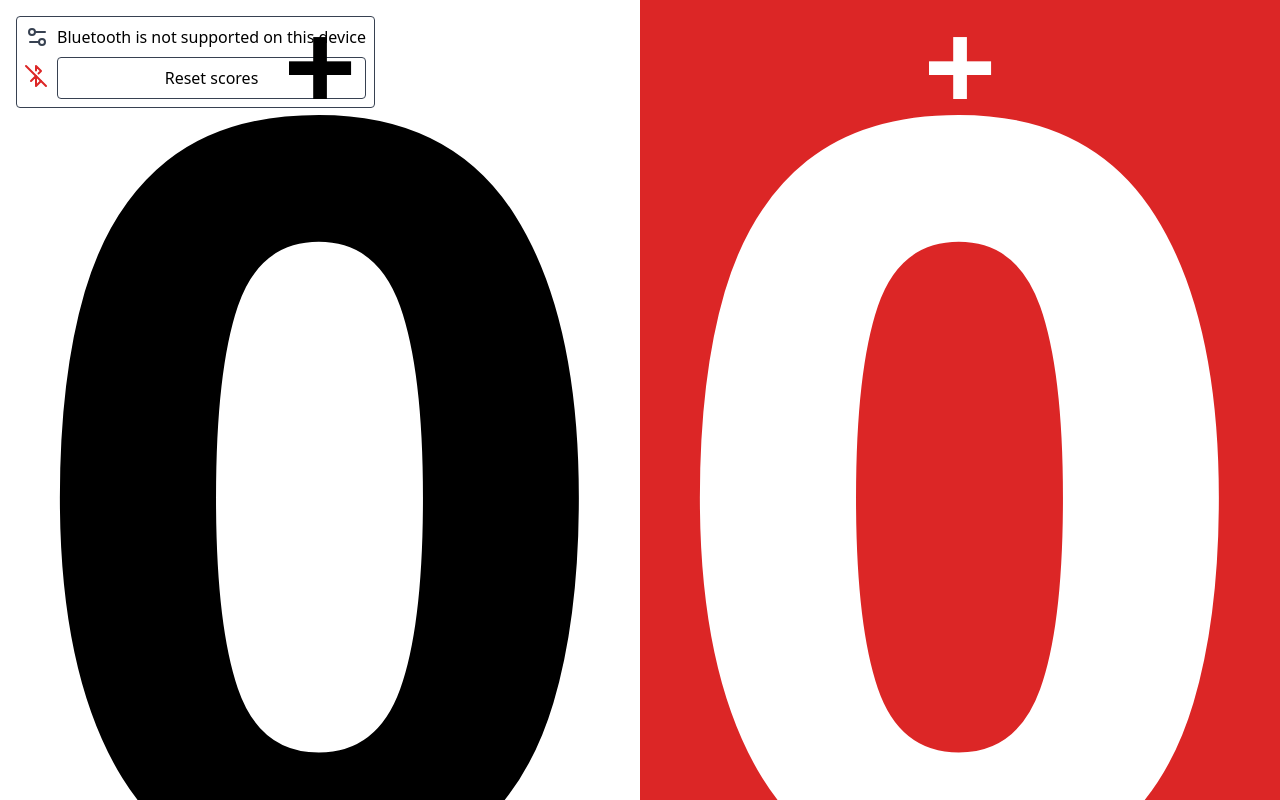
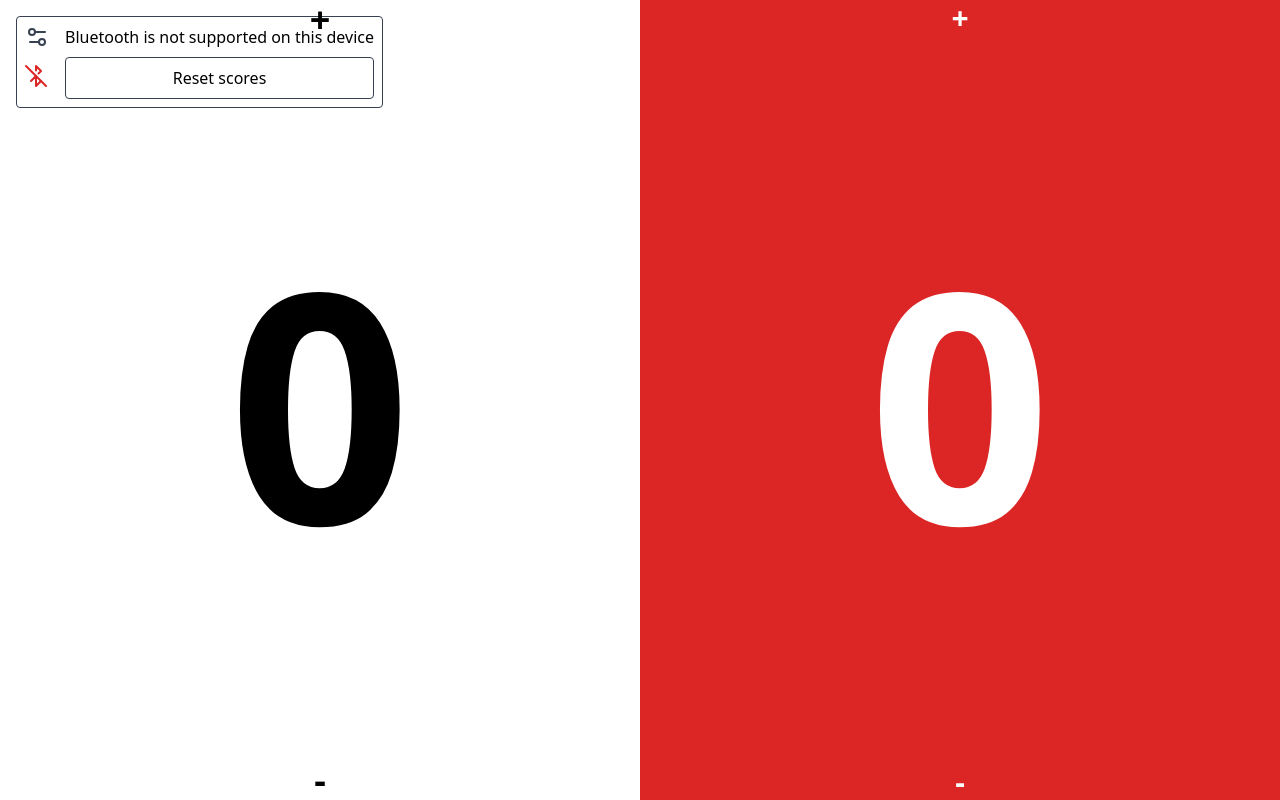
Before and after one commit to wscullen/scoreboard, a React (Vite) app: page / in a window 1280 px wide. Both pictures are taken after a click on the button 37 px from the left and 37 px from the top of the page. Built offline with nearby package versions, Linux system fonts and the light colour scheme.

Commit message:
Add tailwind container queries plugin, fix the layout for 1080p monitor using tw container queries.
Fix menu button so the entire button is clickable.

```diff
--- a/package.json
+++ b/package.json
@@ -11,6 +11,7 @@
     "generate-pwa-assets": "pwa-assets-generator --preset minimal-2023 public/icon.png"
   },
   "dependencies": {
+    "@tailwindcss/container-queries": "^0.1.1",
     "@types/web-bluetooth": "^0.0.20",
     "class-variance-authority": "^0.7.0",
     "lucide-react": "^0.358.0",
--- a/src/App.tsx
+++ b/src/App.tsx
@@ -1,12 +1,9 @@
 import "./App.css";
 import Scoreboard from "./components/Scoreboard";
-// import BluetoothTesting from "./components/BluetoothTesting";
 
 function App() {
-  // const [count, setCount] = useState(0);
-
   return (
-    <div className="flex h-dvh w-dvw overflow-hidden">
+    <div className="@container/main flex h-dvh w-dvw overflow-hidden">
       <Scoreboard />
     </div>
   );
--- a/src/components/BluetoothControlPanel.tsx
+++ b/src/components/BluetoothControlPanel.tsx
@@ -62,13 +62,18 @@ const BluetoothControlPanel = ({
   }, [supportsBluetooth, isDisconnected, previouslyPairedDevices]);
 
   return (
-    <div className="top-4 left-4 fixed flex flex-col gap-2 items-center justify-center">
-      <div className="p-2 flex flex-row gap-x-2 grow border rounded border-solid border-gray-700 items-start">
-        <button className=" text-gray-700 border-none" onClick={toggleMenu}>
+    <div className="top-4 left-4 fixed flex flex-col gap-2 items-center justify-center z-10">
+      <div
+        className={`flex flex-row grow border rounded border-solid border-gray-700 items-start`}
+      >
+        <button
+          className={`text-gray-700 border-none p-2`}
+          onClick={toggleMenu}
+        >
           <Settings2 size={24} />
         </button>
         {menuOpen && (
-          <div className="flex flex-col gap-y-2">
+          <div className="flex flex-col gap-y-2 m-2">
             {supportsBluetooth ? (
               <div className="flex flex-col gap-y-2">
                 {isDisconnected && (
--- a/src/components/Scoreboard.tsx
+++ b/src/components/Scoreboard.tsx
@@ -37,30 +37,30 @@ const ScoreCounter = () => {
   console.log(leftScore, rightScore);
 
   return (
-    <div className="flex flex-row grow h-full">
+    <div className="@2xl/main:flex-row flex flex-col grow h-full">
       <BluetoothControlPanel
         handleResetScores={resetScores}
         handleUpdateScores={updateScores}
       />
-      <div className="flex flex-col grow items-center text-9xl font-bold max-w-[50%]">
+      <div className="@container text-4xl flex flex-col grow items-center font-bold">
         <button className="flex items-center z-10" onClick={incrementLeftScore}>
           +
         </button>
-        <div className="flex grow items-center text-superxl leading-[0.65] mb-28">
+        <div className="text-supersm @4xl:text-superxl @4xl:mb-20 @3xl:text-superlg @3xl:mb-12 @2xl:text-supermd flex grow items-center leading-[0.65]">
           {leftScore}
         </div>
         <button className="flex items-center" onClick={decrementLeftScore}>
           -
         </button>
       </div>
-      <div className="flex flex-col grow items-center text-9xl font-bold bg-red-600 text-white max-w-[50%]">
+      <div className="@container text-3xl flex flex-col grow items-center font-bold bg-red-600 text-white">
         <button
           className="flex items-center z-10"
           onClick={incrementRightScore}
         >
           +
         </button>
-        <div className="flex grow items-center text-superxl leading-[0.65] mb-28">
+        <div className="text-supersm @4xl:text-superxl @4xl:mb-20 @3xl:text-superlg @3xl:mb-12 @2xl:text-supermd flex grow items-center leading-[0.65]">
           {rightScore}
         </div>
         <button
--- a/tailwind.config.js
+++ b/tailwind.config.js
@@ -1,4 +1,7 @@
 /** @type {import('tailwindcss').Config} */
+
+import ContainerQueries from "@tailwindcss/container-queries"
+
 export default {
   content: [
     "./index.html",
@@ -7,9 +10,13 @@ export default {
   theme: {
     extend: {
       fontSize: {
-        'superxl': '65rem',
+        'superxl2': '65rem',
+        'superxl': '50rem',
+        'superlg': '40rem',
+        'supermd': '30rem',
+        'supersm': '20rem',
       }
     },
   },
-  plugins: [],
+  plugins: [ContainerQueries],
 }
```
Also changed, not shown: 1 other file (tests, documents, lock files or other folders).
